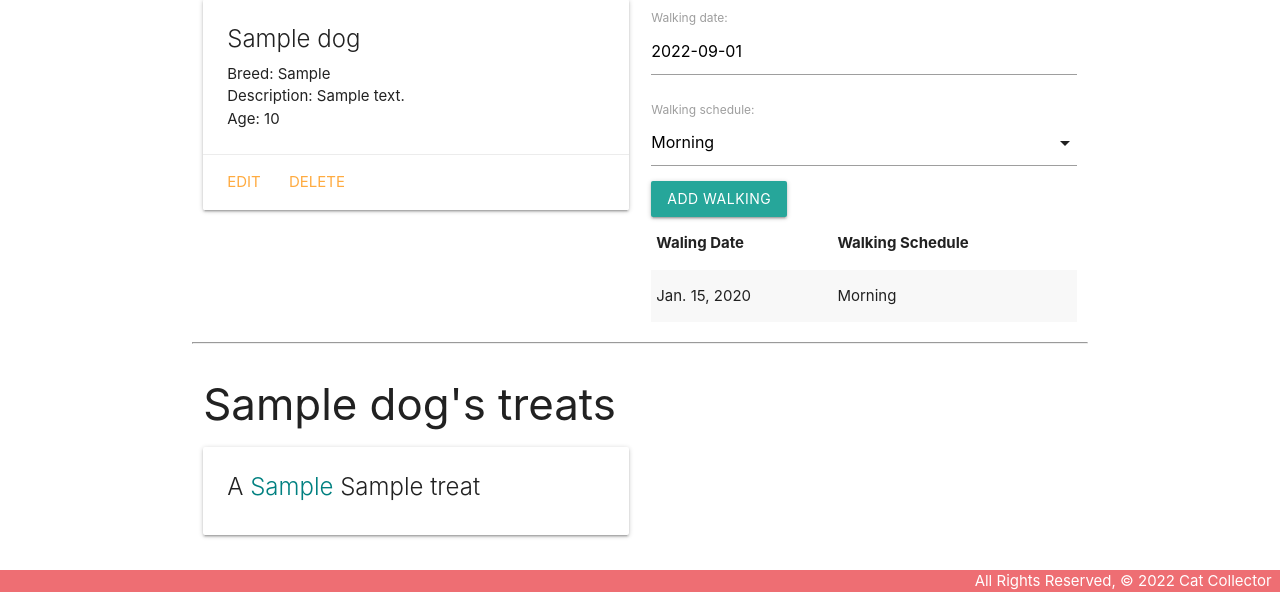
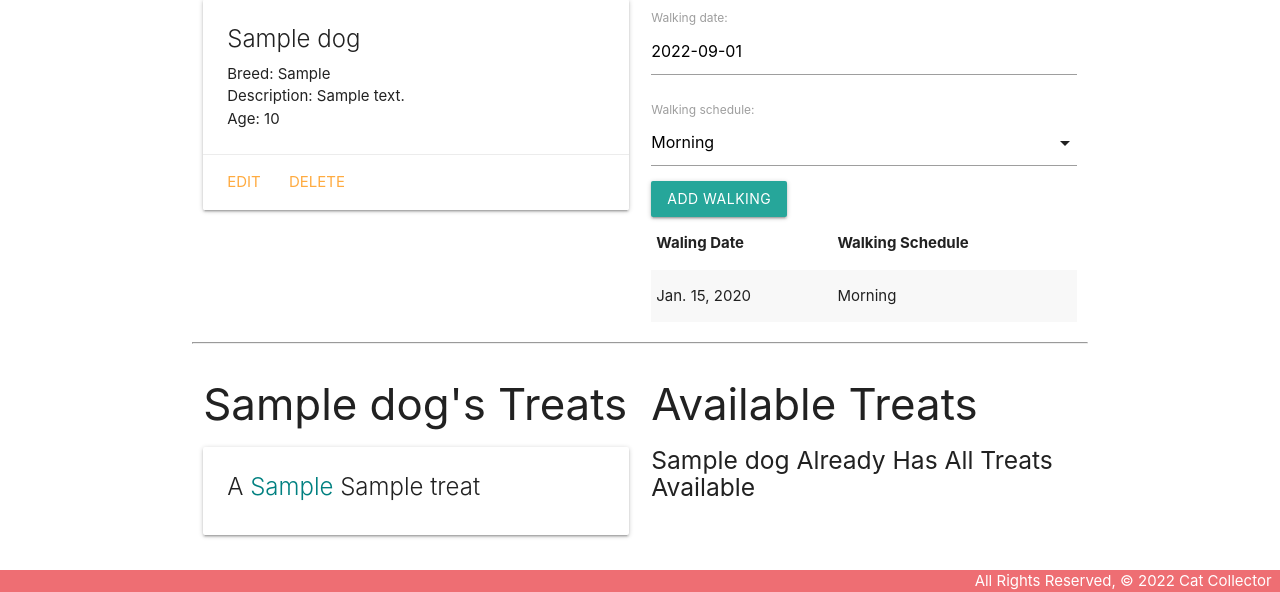
Before and after one commit to joyceyyuan/dogcollector, a Django app: page /dogs/1/ in a window 1280 px wide. Shown: the part 209-801 px from the top of the page. Run offline with Django 3.2, Linux system fonts and the light colour scheme; tables that the repository leaves empty hold one stand-in row (values such as "Sample post").

Commit message:
work on unassociated treats

```diff
--- a/main_app/templates/dogs/detail.html
+++ b/main_app/templates/dogs/detail.html
@@ -46,7 +46,7 @@
 <hr>
 <div class="row">
   <div class="col s6">
-    <h3>{{ dog.name }}'s treats</h3>
+    <h3>{{ dog.name }}'s Treats</h3>
     {% if dog.treats.count %}
       {% for treat in dog.treats.all %}
         <div class="card">
@@ -61,7 +61,28 @@
       <h5>No treats :(</h5>
     {% endif %}
   </div>
-  <!-- Available treats will come after this line -->
+  <div class="col s6">
+    <h3>Available Treats</h3>
+    {% if treats.count %}
+      {% for treat in treats.all %}
+        <div class="card">
+          <div class="card-content">
+            <span class="card-title">
+              A <span style="color: teal">{{ treat.brand }}</span> {{ treat.name }}
+            </span>
+          </div>
+          <div class="card-action">
+            <form action="" method="post">
+              {% csrf_token %}
+              <button type="submit" class="btn">Add</button>
+            </form>
+          </div>
+        </div>
+      {% endfor %}
+    {% else %}
+      <h5>{{dog.name}} Already Has All Treats Available</h5>
+    {% endif %}
+  </div>
 </div>
 <script>
     const dateEl = document.getElementById('id_date');
--- a/main_app/views.py
+++ b/main_app/views.py
@@ -21,15 +21,20 @@ def dogs_index(request):
 # Define the detail view
 def dogs_detail(request, dog_id):
     dog = Dog.objects.get(id = dog_id)
+    # we want to find the treats that don't belong to the dog!
+    # id__in syntax is what call field lookups, get, exclude, or filter
+    treats_dog_doesnt_have = Treat.objects.exclude(
+        id__in=dog.treats.all().values_list('id'))
+
     # instantiate WalkingForm to be rendered in the template
     walking_form = WalkingForm()
-    return render(request, 'dogs/detail.html', {'dog': dog, 'walking_form': walking_form})
+    return render(request, 'dogs/detail.html', {'dog': dog, 'walking_form': walking_form,'treats': treats_dog_doesnt_have})
 
 def assoc_treat(request, dog_id, treat_id):
     dog = Dog.objects.get(id=dog_id)
     dog.treats.add(treat_id)
     # option 2
-    # dog.objects.get(id=dog_id).toys.add(toy_id)
+    # dog.objects.get(id=dog_id).treats.add(toy_id)
     return redirect('detail', dog_id=dog_id)
 
 class DogCreate(CreateView):
```
